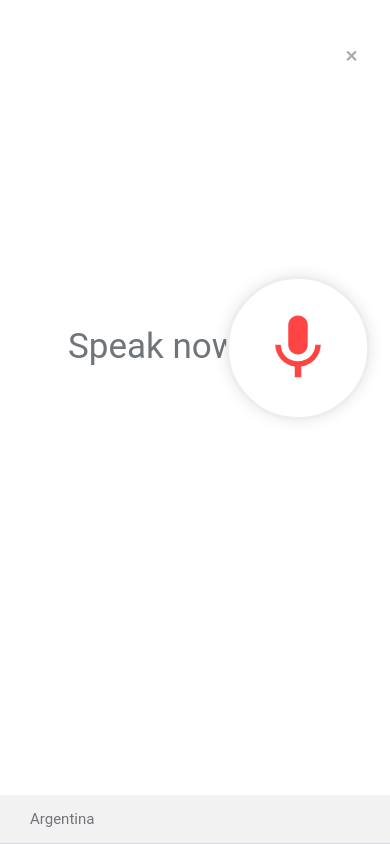
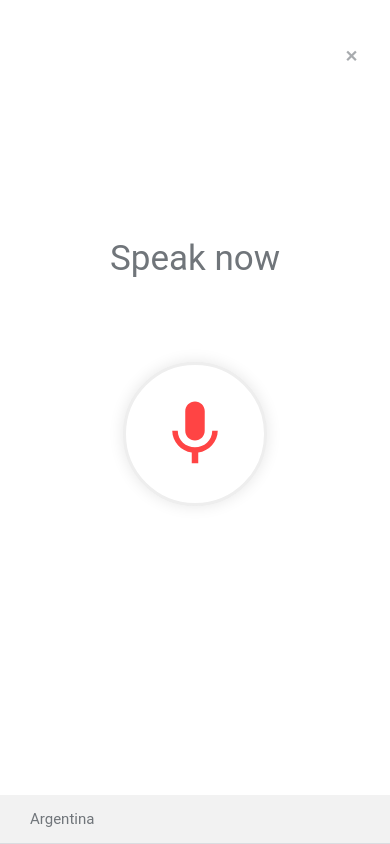
Before and after one commit to hparra07/replicaGoogle, a plain HTML site: page index.html in a window 390 px wide. Both pictures are taken after a click on the button "Search by voice". Drawn offline with Linux system fonts and the light colour scheme.

Commit message:
toques de MQ

```diff
--- a/css/style.css
+++ b/css/style.css
@@ -597,4 +597,9 @@ footer{
     .div2{
         display: none;
     }
+
+    .modal-content{
+        display: flex;
+        flex-direction: column;
+    }
 }
```
